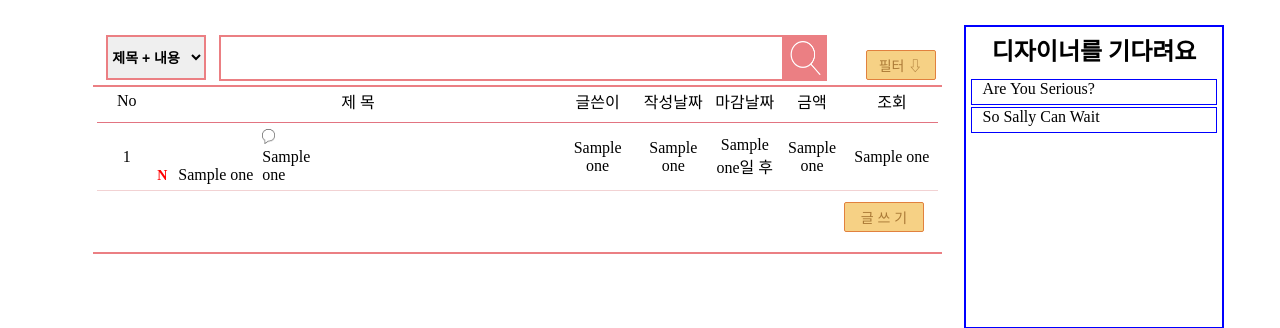
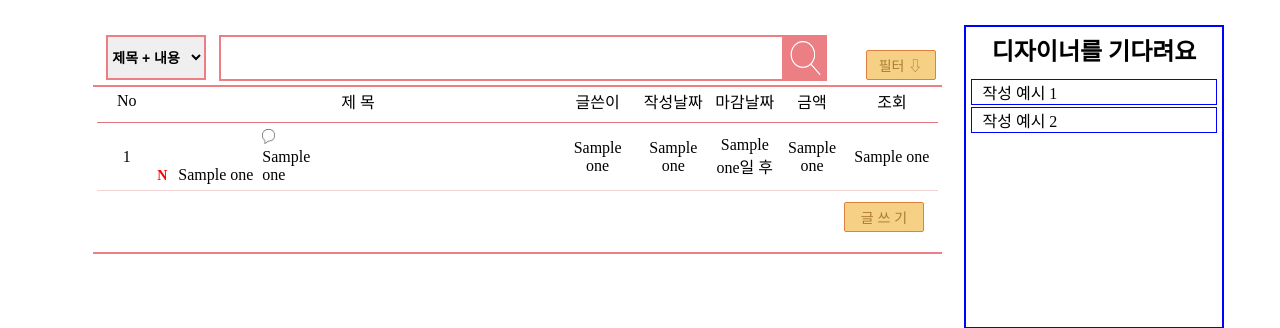
Before and after one commit to Minku-Koo/bewdeer, a Flask app: template templates/board.html in a window 1280 px wide. Shown: the part 135-463 px from the top of the page. Run offline with Flask 2, Linux system fonts and the light colour scheme; the template is opened without the code that fills it: most values are stand-ins (such as "Sample title", 1, 10 or a date in 2020); some libraries are stand-ins or nearby versions; some web fonts are replaced.

Commit message:
Update board.html

```diff
--- a/templates/board.html
+++ b/templates/board.html
@@ -223,10 +223,10 @@
 				<h2 class='WatingDesignerHeadTxt'>디자이너를 기다려요</h2>
 			</div>
 			<div class='WaitContentBox'>
-				<a class='WaitEachTitle' href="">Are You Serious?</a>
+				<a class='WaitEachTitle' href="">작성 예시 1</a>
 			</div>
 			<div class='WaitContentBox'>
-				<a class='WaitEachTitle' href="">So Sally Can Wait</a>
+				<a class='WaitEachTitle' href="">작성 예시 2</a>
 			</div>
 		</div>
 
@@ -281,7 +281,7 @@
 					<input type='button' class='DesignerSpecialHash' id='Hash_poster_bt'
 						value='#포스터' name='Hash_poster_bt'>
 					<div style='display:none' id='Hash_poster'></div>
-					<input type='text' class='HashList_write' name='HashList_write'
+					<input type='text' class='category_set' name='category_set'
 						style='display: none' value=''>
 				</div>
 			</div>
```
